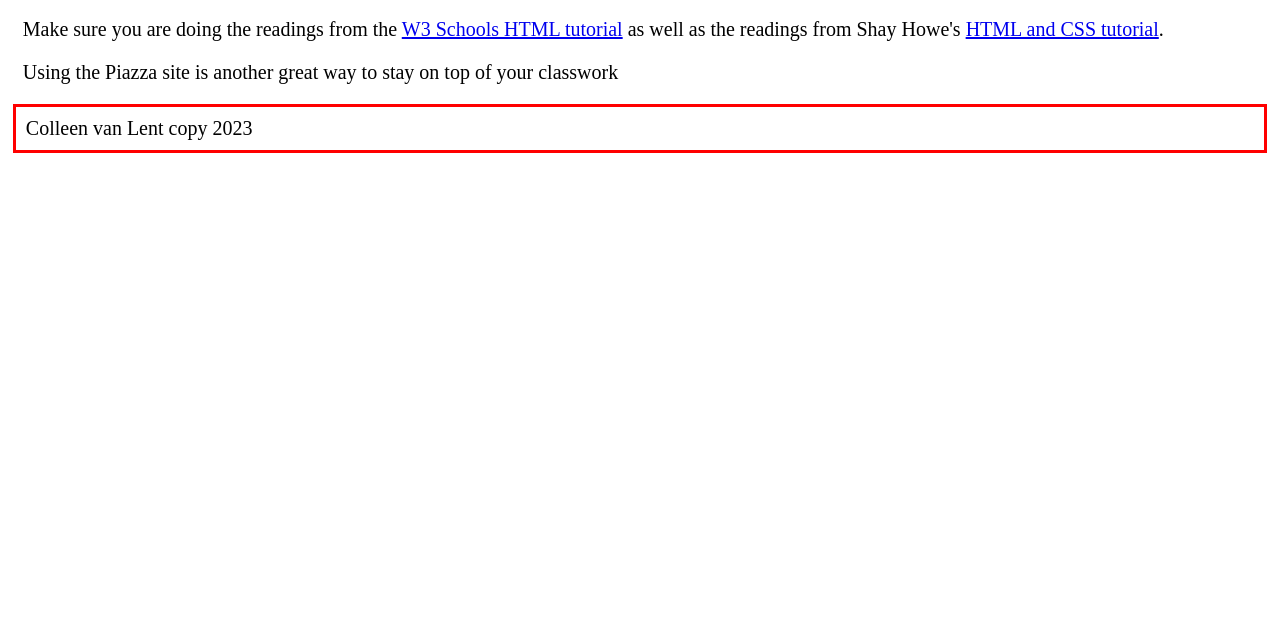
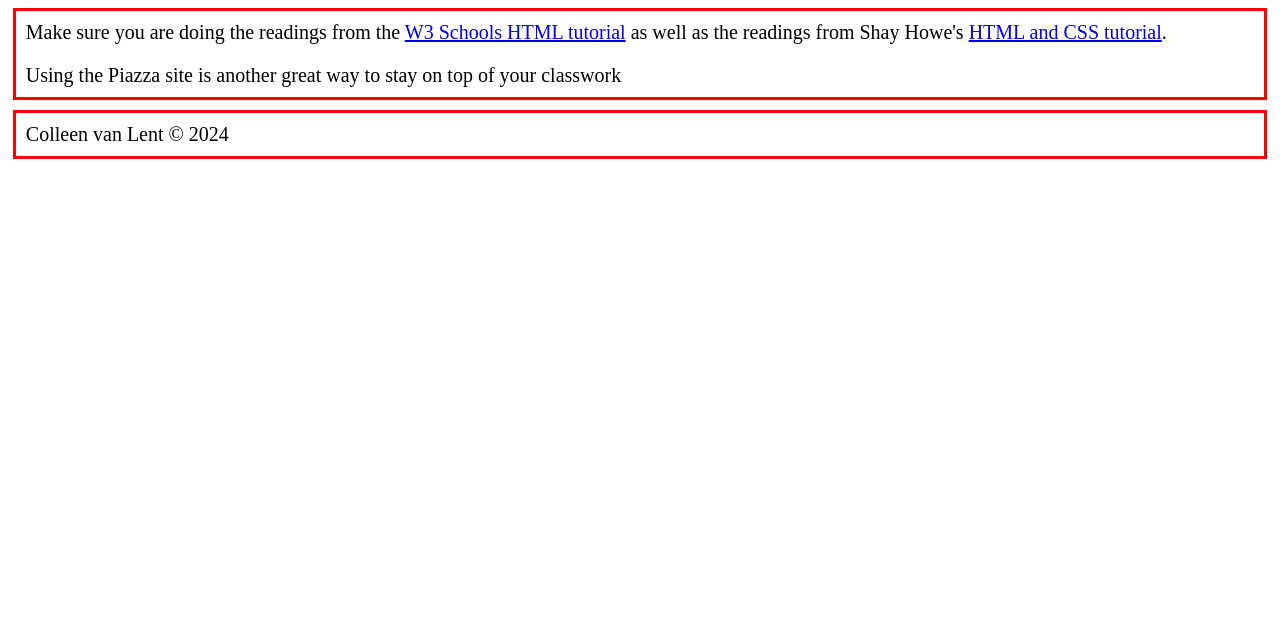
Before and after one commit to sjysun-hub/hw1-f25, a plain HTML site: page random.html in a window 1280 px wide. Shown: the part 159-800 px from the top of the page. Drawn offline with Linux system fonts and the light colour scheme.

Commit message:
update random.html header

```diff
--- a/random.html
+++ b/random.html
@@ -19,21 +19,23 @@
 				<li class="active"><a href="index.html">About Me</a></li>
 				<li><a href="family.html">My Family</a></li>
 				<li><a href="random.html">Random Stuff</a></li>
-				<li><a href="http://www.si.umich.edu">UMSI</a></li>
+				<li><a href="https://www.si.umich.edu">UMSI</a></li>
 			</ul>
 		</nav>
 		<h1>Random Page</h1>
 	</header>
 
-
+	<main>
 	<p>Make sure you are doing the readings from the <a href = "https://www.w3schools.com/html/">W3 Schools HTML
 		tutorial</a> as well as the readings from Shay Howe's
 		<a href = "https://learn.shayhowe.com/html-css/">HTML and CSS tutorial</a>.</p>
 
 	<p>Using the Piazza site is another great way to stay on top of your classwork</p>
 
+	</main>
+
 	<footer>
-		<p>Colleen van Lent copy 2023</p>
+		<p>Colleen van Lent &copy; 2024</p>
 	</footer>
 </body>
 </html>
```
Also changed, not shown: index.html (+4 -4 lines).
